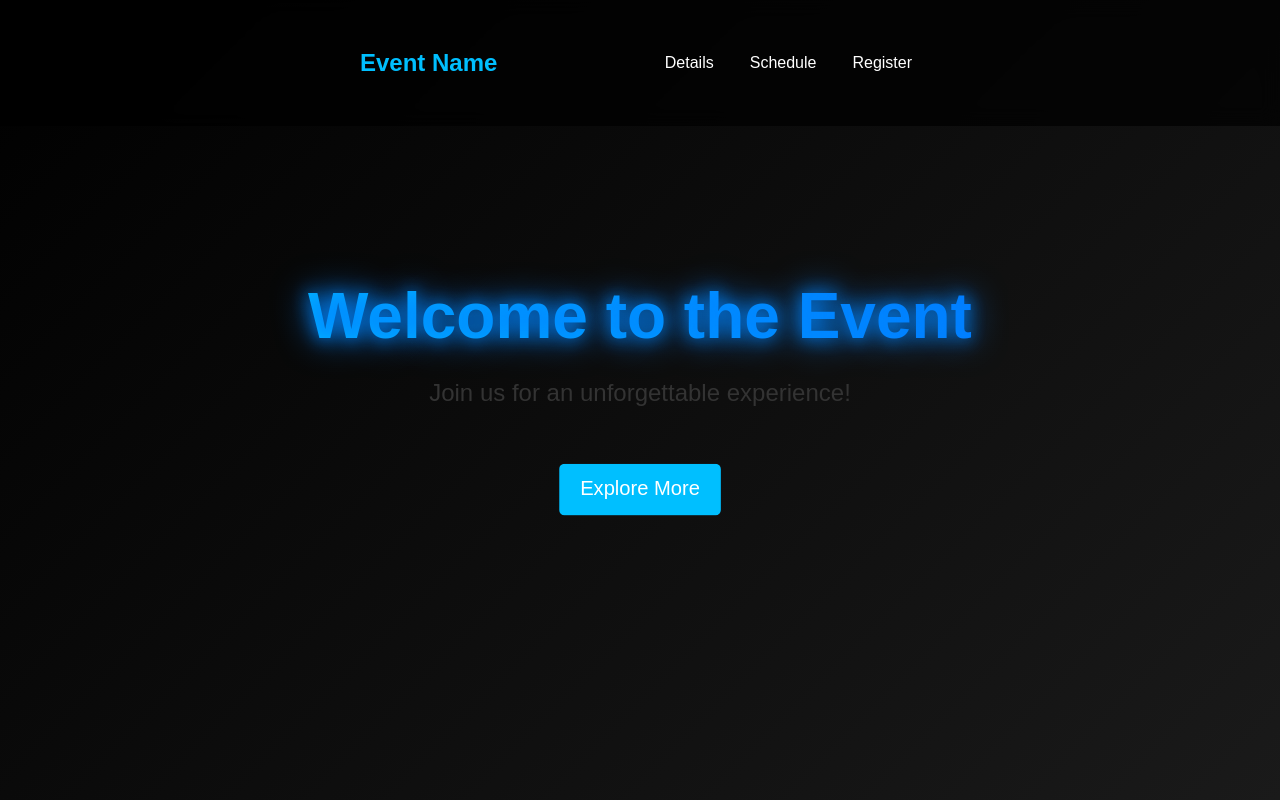
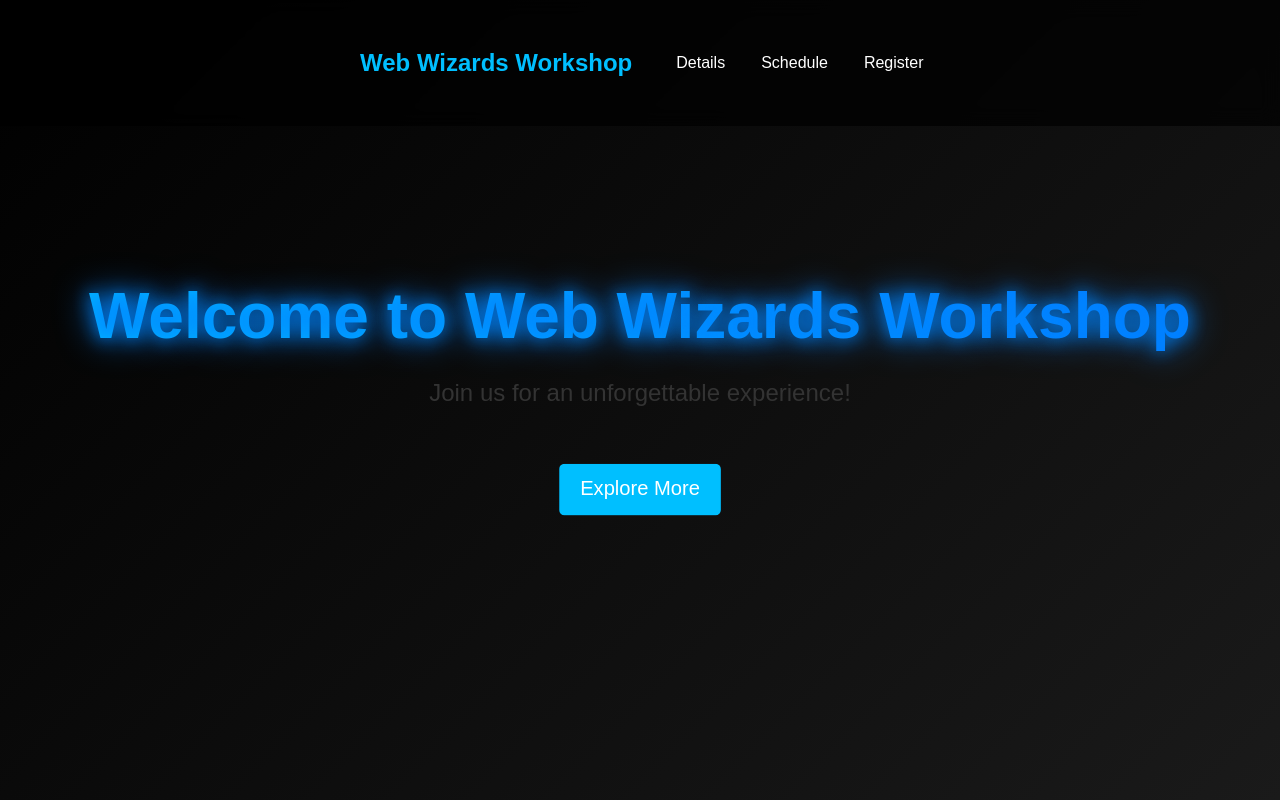
Before and after one commit to sahanabydher/spektra, a plain HTML site: page event/index.html in a window 1280 px wide. Shown: the top 800 px of the page. Drawn offline with nearby package versions, Linux system fonts and the light colour scheme.

Commit message:
Update index.html

```diff
--- a/event/index.html
+++ b/event/index.html
@@ -13,7 +13,7 @@
 
   <nav class="navbar navbar-expand-lg navbar-dark fixed-top">
     <div class="container">
-      <a class="navbar-brand" href="#">Event Name</a>
+      <a class="navbar-brand" href="#">Web Wizards Workshop</a>
       <button class="navbar-toggler" type="button" data-bs-toggle="collapse" data-bs-target="#navbarNav">
         <span class="navbar-toggler-icon"></span>
       </button>
@@ -30,7 +30,7 @@
   <!-- Hero Section -->
   <section class="hero-section">
     <div class="hero-content">
-      <h1 class="animated-text">Welcome to the Event</h1>
+      <h1 class="animated-text">Welcome to Web Wizards Workshop</h1>
       <p class="animated-subtext">Join us for an unforgettable experience!</p>
       <a href="#details" class="btn btn-hero">Explore More</a>
     </div>
```
